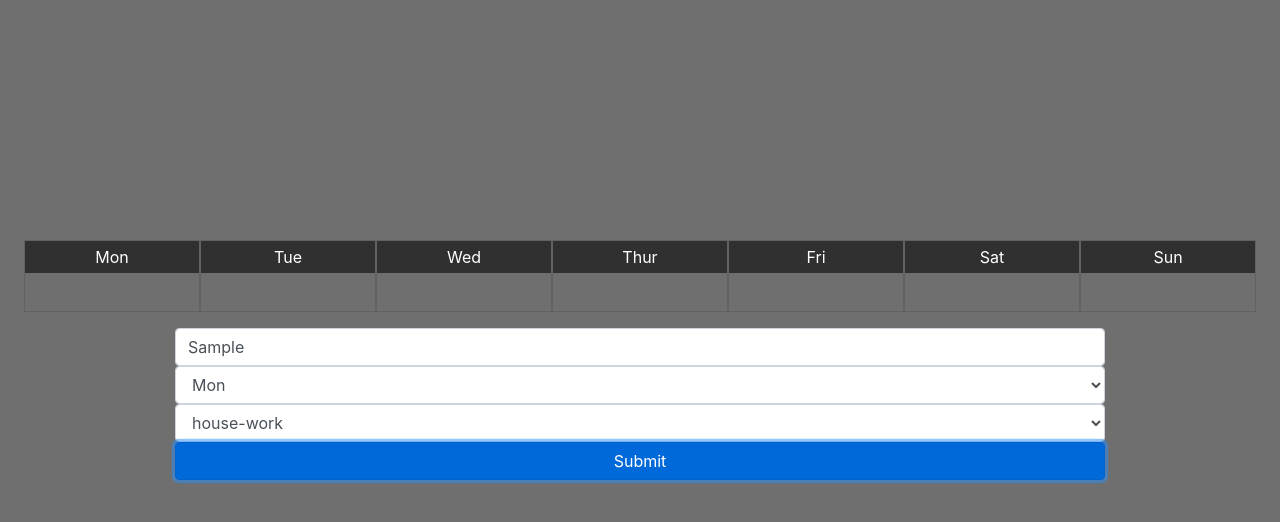
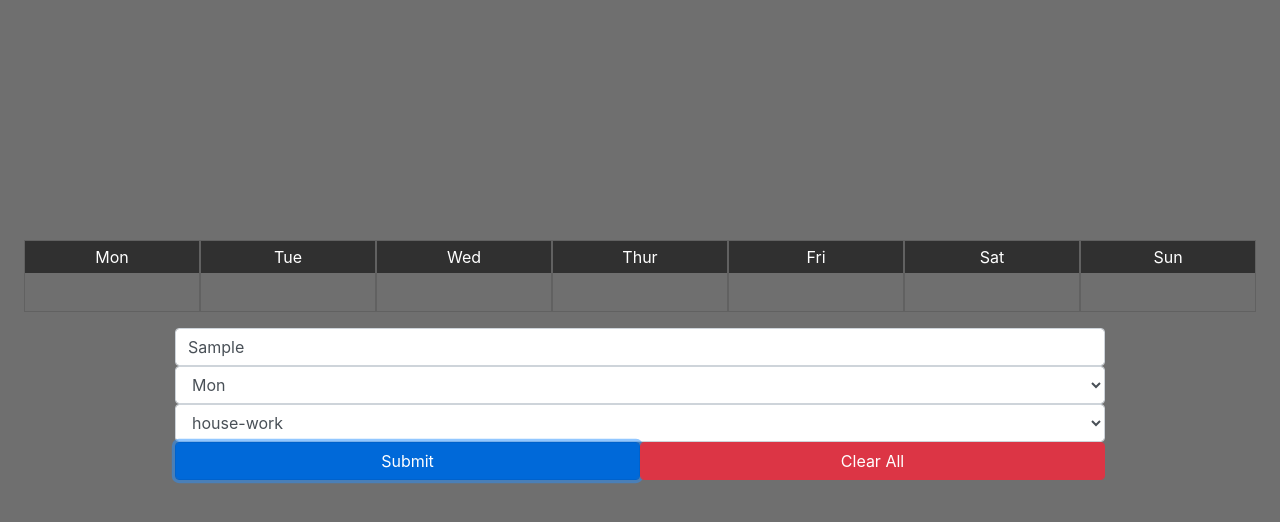
Before and after one commit to River2056/calendar-app-vue-instance, a plain HTML site: page index.html in a window 1280 px wide. Both pictures are taken after typing "Sample" into the empty fields and a click on the button "Submit". Drawn offline with Linux system fonts and the light colour scheme.

Commit message:
added clear all button, generate uuidv4 function

```diff
--- a/css/style.css
+++ b/css/style.css
@@ -32,6 +32,10 @@ body {
 /* addForm */
 .addForm {
     margin: 1rem;
+}
+
+.button-container {
+    display: flex;
 }
 
 /* table area */
--- a/index.html
+++ b/index.html
@@ -34,6 +34,7 @@
         <div class="addForm">
             <div class="container">
                 <form class="form-group" @submit.prevent="pushToEvents">
+                    <div class="input-field-container">
                         <input class="form-control" type="text" placeholder="Enter event" v-model="newTitle" />
                         <select class="form-control" v-model="newDate">
                             <option v-for="day in 7" :value="day">{{ getDays(day) }}</option>
@@ -41,7 +42,11 @@
                         <select class="form-control" v-model="newType">
                             <option v-for="t in type" :value="t">{{ t }}</option>
                         </select>
+                    </div>
+                    <div class="button-container">
                         <button class="form-control btn btn-primary">Submit</button>
+                        <input class="form-control btn btn-danger" type="button" value="Clear All" @click="clearAllEvents" />
+                    </div>
                 </form>
             </div>
         </div>
--- a/js/app.js
+++ b/js/app.js
@@ -1,7 +1,7 @@
 const app = new Vue({
     el: '#app',
     data: {
-        id: 1,
+        id: 0,
         events: [],
         type: [
             'house-work',
@@ -48,14 +48,20 @@ const app = new Vue({
         fitWordBox: function (title) {
             return title.length > 15 ? title.slice(0, 15) + '...' : title
         },
+        generateNewId() {
+            return 'xxxxxxxx-xxxx-4xxx-yxxx-xxxxxxxxxxxx'.replace(/[xy]/g, function (c) {
+                var r = Math.random() * 16 | 0, v = c == 'x' ? r : (r & 0x3 | 0x8);
+                return v.toString(16);
+            });
+        },
         pushToEvents() {
+            this.id = this.generateNewId();
             const newEvent = {
                 id: this.id,
                 title: this.newTitle,
                 type: this.newType,
                 day: this.newDate
             };
-            ++this.id;
             this.events.push(newEvent);
             this.newTitle = '';
             this.newDate = 1;
@@ -70,6 +76,9 @@ const app = new Vue({
             this.newDate = event.day;
             this.newType = event.type;
             this.events = this.events.filter(e => e.id !== id);
+        },
+        clearAllEvents() {
+            this.events = [];
         }
     },
     watch: {
```
Also changed, not shown: js/uuidFunction.js (added, +8 -0 lines), 1 other file. Lines whose indentation alone changed are shown as unchanged.
